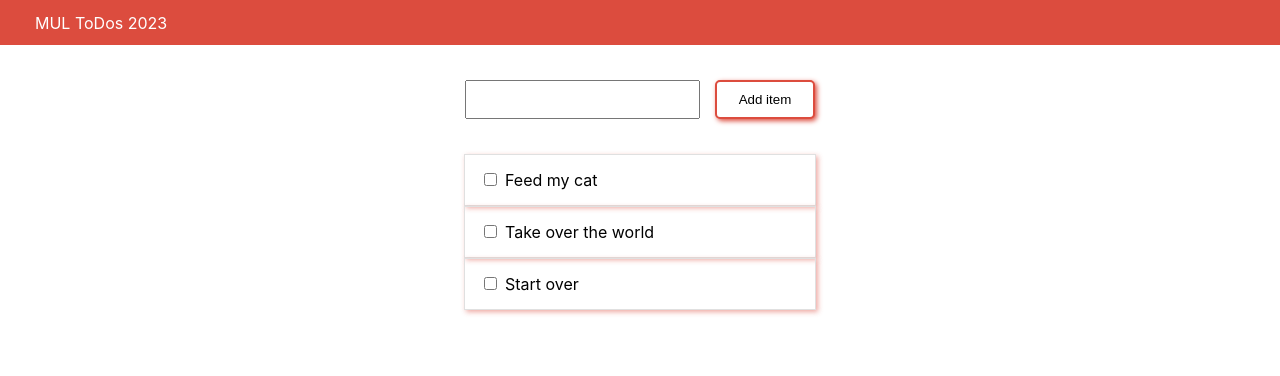
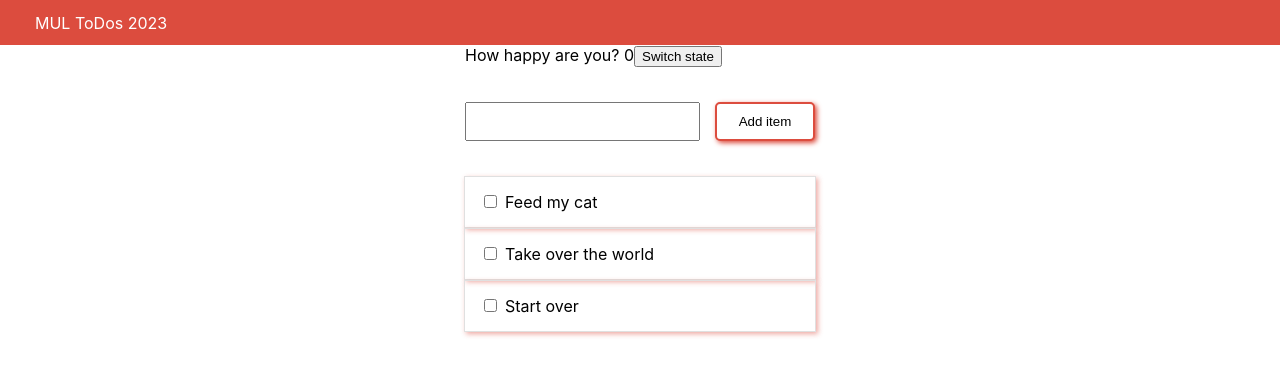
Before and after one commit to ckirschberg/todomul2023, a React (Create React App) app: page / in a window 1280 px wide. Shown: the top 376 px of the page. Built offline with nearby package versions, Linux system fonts and the light colour scheme.

Commit message:
add todo

```diff
--- a/src/components/MainContent.jsx
+++ b/src/components/MainContent.jsx
@@ -1,10 +1,13 @@
-import React from "react";
+import React, { useState } from "react";
 import TodoItem from "./TodoItem";
 import AddTodo from "./AddTodo";
 import { Todo } from "../entities/todo";
+import SimpleStateExample from "./SimpleStateExample";
 
 export default function MainContent() {
-  const todos = [
+  const [content, setContent] = useState('');
+
+  const todosDummyData = [
     new Todo('Feed my cat', new Date(), new Date(2023, 1, 1), 1,['Home']),
     {
       content: 'Take over the world',
@@ -24,20 +27,40 @@ export default function MainContent() {
     }
   ];
 
+  const [todos, setTodos] = useState(todosDummyData);
+
+
+  const handleTodoContentChange = (e) => {
+    // console.log(e.target.value);
+    setContent(e.target.value)
+  }
+  const handleAddTodoClick = () => {
+    // Opretter nyt todo objekt for at tilføje det til array'et af todos.
+    // Hardcoded "dummy" deadline 2024-01-01, priority 1, labels []
+    const newTodo = new Todo(content, new Date(), new Date(2024, 0, 1), 1, [])
+
+    // kalde setTodos og sende det tidligere todos array + mit nye todo obj. ind.
+    setTodos([...todos, newTodo])
+
+
+    console.log("I clicked the button");
+  }
 
   return (
     <main>
+      <SimpleStateExample />
       {/* className i stedet for class da det er jsx */}
       <div className="list">
         {/* Vi indsætter en komponent i brugerfladen med dens navn (AddTodo) */}
         {/* <AddTodo /> */}
         <div className="add-container">
-          <input type="text" />
-          <button className="add-button">Add item</button>
+          <input type="text" value={content} onChange={handleTodoContentChange}/>
+          <button className="add-button" onClick={handleAddTodoClick}>Add item</button>
         </div>
         {/* Vi sender data ind i todoItem via Props og kalder den content */}
         {todos.map(todo => {
-          return <TodoItem todoItem={todo}/>
+          // key={todo.content} burde være et unikt id
+          return <TodoItem key={todo.content} todoItem={todo}/>
         })}
       </div>
     </main>
--- /dev/null
+++ b/src/components/SimpleStateExample.jsx
@@ -0,0 +1,22 @@
+import { useState } from "react"
+
+export default function SimpleStateExample() {
+    // defineret en state variabel. happy er 'getteren' og 'setHappy' er setteren.
+    // happy kan bruges til at vise indholdet på skærmen
+    // setHappy kan ændre state variablens indhold.
+
+    const [happy, setHappy] = useState(0); // boolean
+
+    // arrow function syntax i javascript, definerer en ny function.
+    const handleSwitchHappy = () => {
+        // happy = happy+1; // Virker ikke, da state er immutable!!!!!
+        setHappy(happy+1)
+    }
+
+    return (
+        <div>
+            <label>How happy are you? {happy}</label>
+            <button onClick={handleSwitchHappy}>Switch state</button>
+        </div>
+    )
+}
```
